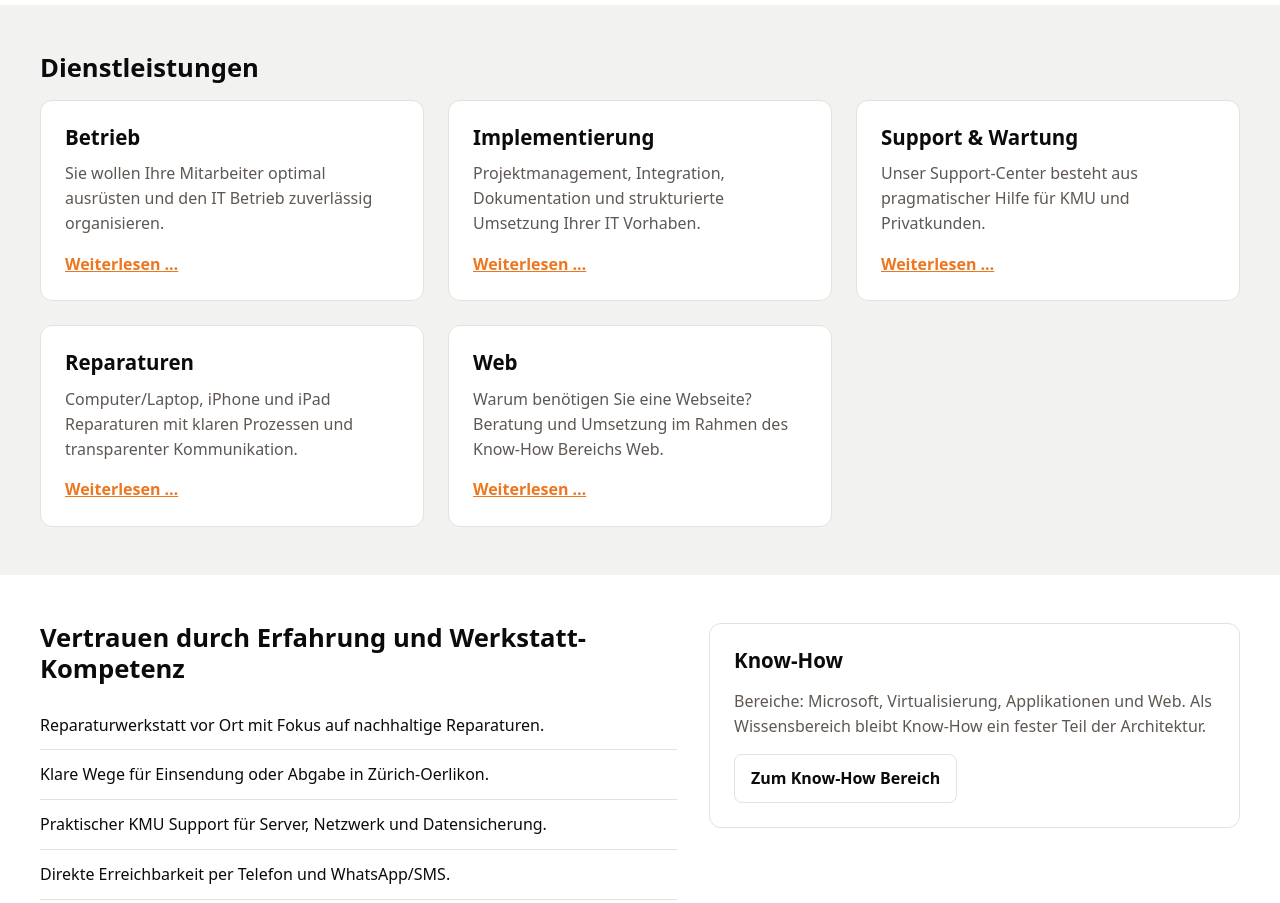
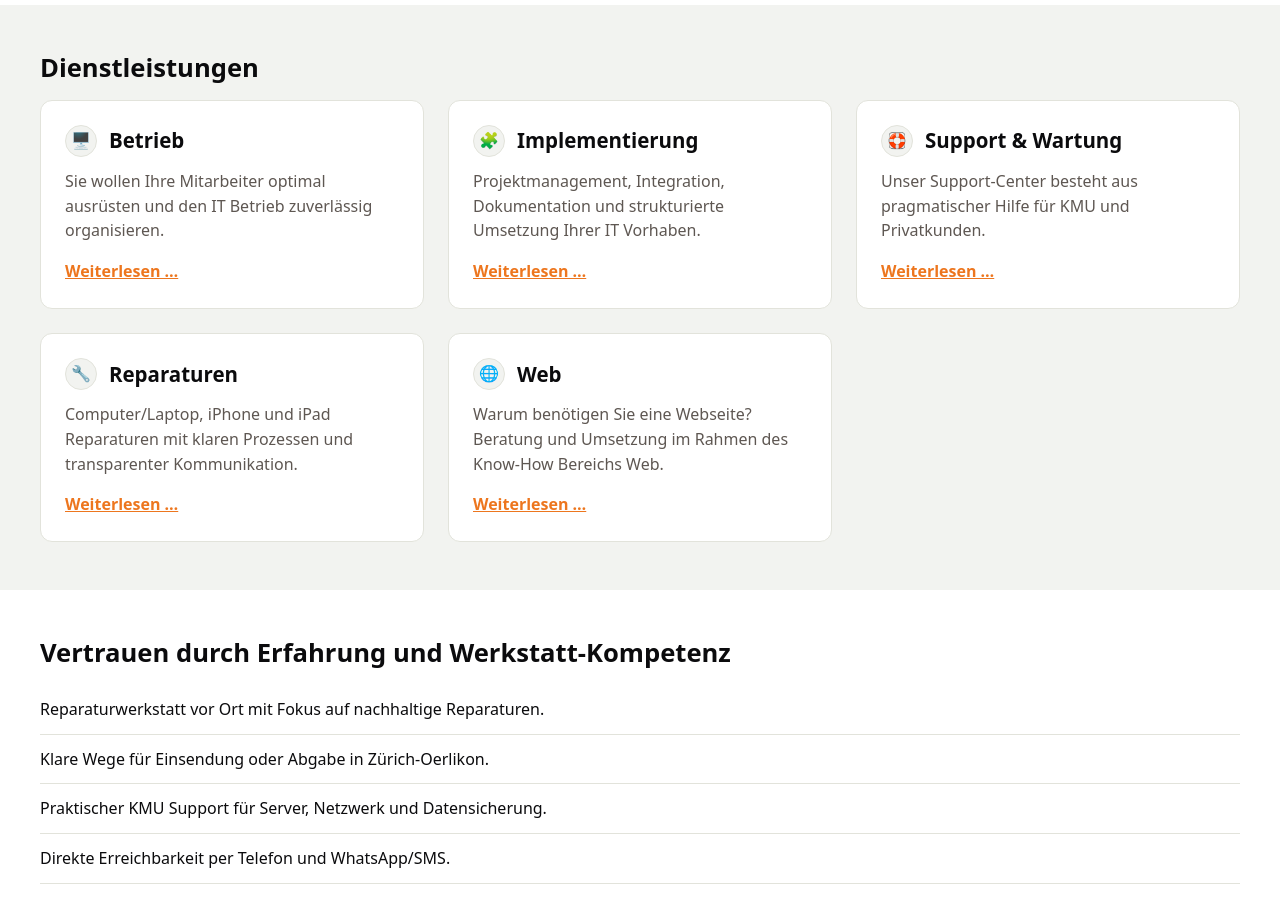
Before and after one commit to Dami-Senpaiii/Delux, a plain HTML site: page index.html in a window 1280 px wide. Shown: the part 540-1443 px from the top of the page. Drawn offline with Linux system fonts and the light colour scheme.

Commit message:
Remove redundant know-how box and add service icons

```diff
--- a/assets/css/styles.css
+++ b/assets/css/styles.css
@@ -201,6 +201,26 @@ p { margin: 0 0 var(--space-3); color: var(--grey-700); }
   padding: var(--space-4);
 }
 .card h3 { margin-bottom: var(--space-2); }
+
+.card__title {
+  display: flex;
+  align-items: center;
+  gap: var(--space-2);
+}
+
+.service-icon {
+  display: inline-flex;
+  align-items: center;
+  justify-content: center;
+  width: 2rem;
+  height: 2rem;
+  border-radius: 999px;
+  background: var(--grey-100);
+  border: 1px solid var(--grey-300);
+  font-size: 1rem;
+  flex: 0 0 2rem;
+}
+
 .card a { color: var(--brand-orange-600); font-weight: 600; }
 
 /* =========================
--- a/index.html
+++ b/index.html
@@ -67,27 +67,27 @@
         <h2 id="services-title">Dienstleistungen</h2>
         <div class="cards">
           <article class="card">
-            <h3>Betrieb</h3>
+            <h3 class="card__title"><span class="service-icon" aria-hidden="true">🖥️</span>Betrieb</h3>
             <p>Sie wollen Ihre Mitarbeiter optimal ausrüsten und den IT Betrieb zuverlässig organisieren.</p>
             <a href="dienstleistungen-reparaturen.html#betrieb">Weiterlesen …</a>
           </article>
           <article class="card">
-            <h3>Implementierung</h3>
+            <h3 class="card__title"><span class="service-icon" aria-hidden="true">🧩</span>Implementierung</h3>
             <p>Projektmanagement, Integration, Dokumentation und strukturierte Umsetzung Ihrer IT Vorhaben.</p>
             <a href="dienstleistungen-reparaturen.html#implementierung">Weiterlesen …</a>
           </article>
           <article class="card">
-            <h3>Support &amp; Wartung</h3>
+            <h3 class="card__title"><span class="service-icon" aria-hidden="true">🛟</span>Support &amp; Wartung</h3>
             <p>Unser Support-Center besteht aus pragmatischer Hilfe für KMU und Privatkunden.</p>
             <a href="dienstleistungen-reparaturen.html#support">Weiterlesen …</a>
           </article>
           <article class="card">
-            <h3>Reparaturen</h3>
+            <h3 class="card__title"><span class="service-icon" aria-hidden="true">🔧</span>Reparaturen</h3>
             <p>Computer/Laptop, iPhone und iPad Reparaturen mit klaren Prozessen und transparenter Kommunikation.</p>
             <a href="dienstleistungen-reparaturen.html#reparaturen">Weiterlesen …</a>
           </article>
           <article class="card">
-            <h3>Web</h3>
+            <h3 class="card__title"><span class="service-icon" aria-hidden="true">🌐</span>Web</h3>
             <p>Warum benötigen Sie eine Webseite? Beratung und Umsetzung im Rahmen des Know-How Bereichs Web.</p>
             <a href="dienstleistungen-reparaturen.html#web">Weiterlesen …</a>
           </article>
@@ -96,7 +96,7 @@
     </section>
 
     <section class="section" aria-labelledby="trust-title">
-      <div class="container trust">
+      <div class="container">
         <div>
           <h2 id="trust-title">Vertrauen durch Erfahrung und Werkstatt-Kompetenz</h2>
           <ul class="checklist">
@@ -106,11 +106,6 @@
             <li>Direkte Erreichbarkeit per Telefon und WhatsApp/SMS.</li>
           </ul>
         </div>
-        <aside class="surface">
-          <h3 class="mt-0">Know-How</h3>
-          <p>Bereiche: Microsoft, Virtualisierung, Applikationen und Web. Als Wissensbereich bleibt Know-How ein fester Teil der Architektur.</p>
-          <a class="btn btn--ghost" href="#">Zum Know-How Bereich</a>
-        </aside>
       </div>
     </section>
 
```
Also changed, not shown: dienstleistungen-reparaturen.html (+6 -6 lines).
